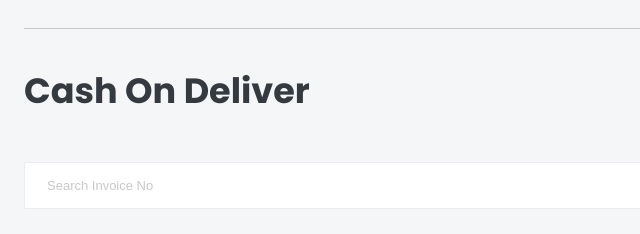
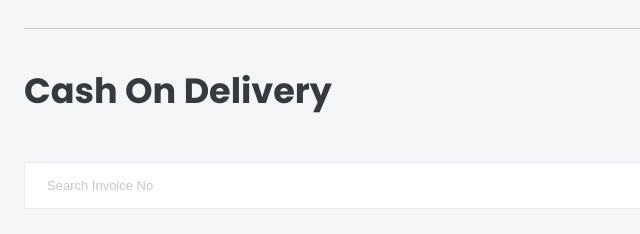
Before and after one commit to fardin-ahmed-shawon/e-commerce-admin, a plain HTML site: page makeInvoice.html in a window 1280 px wide. Shown: the part 199-433 px from the top of the page, 272-912 px from the left. Drawn offline with Linux system fonts and the light colour scheme; a web font is replaced by a local one.

Commit message:
Text Spelling Fixed

```diff
--- a/makeInvoice.html
+++ b/makeInvoice.html
@@ -314,7 +314,7 @@
             <br><hr><br>
 
             <div class="row">
-              <h1>Cash On Deliver</h1>
+              <h1>Cash On Delivery</h1>
               <form class="form-group" action="#">
                 <input type="search" name="search" id="search" placeholder="Search Invoice No" class="form-control">
               </form>
```
